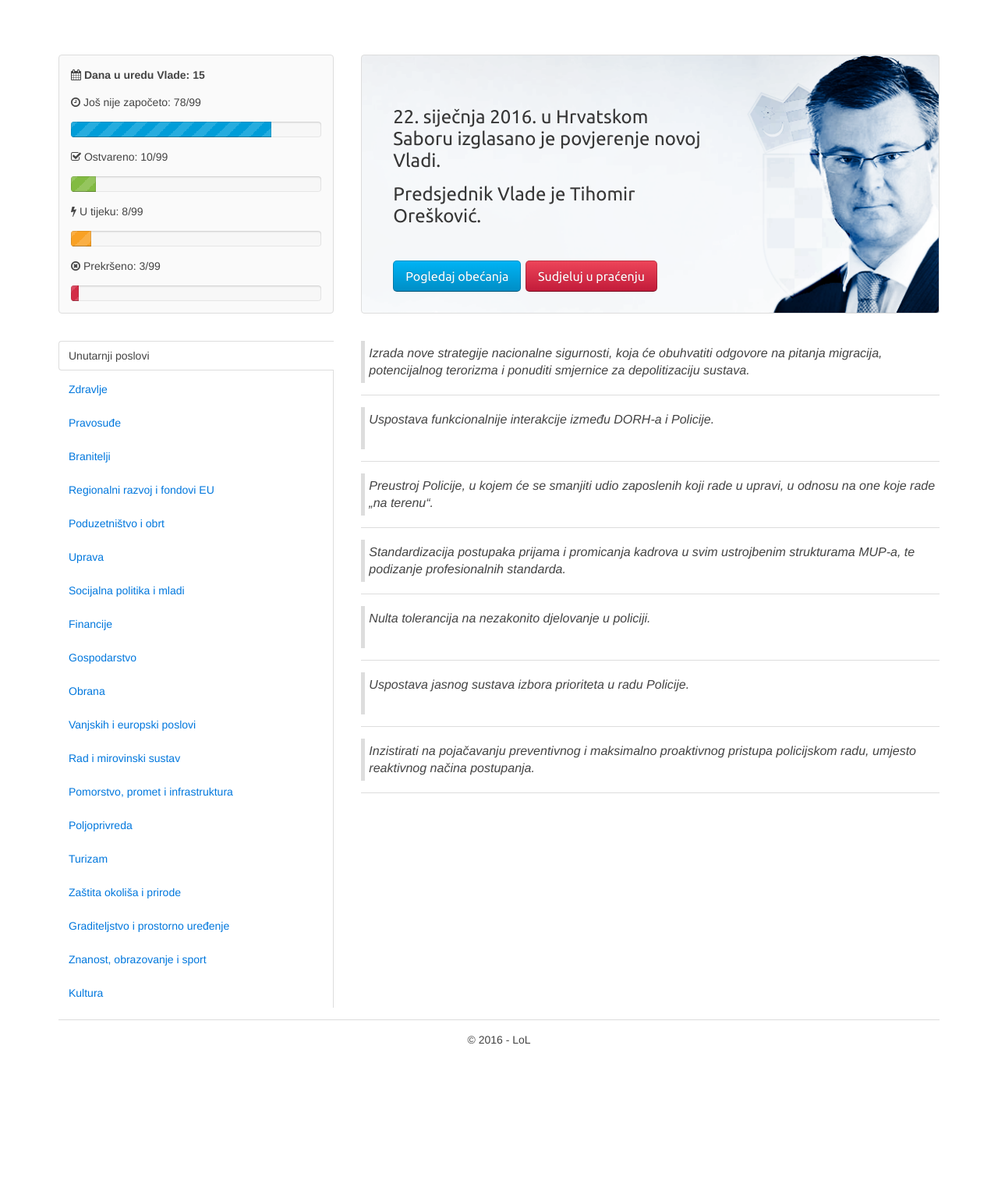
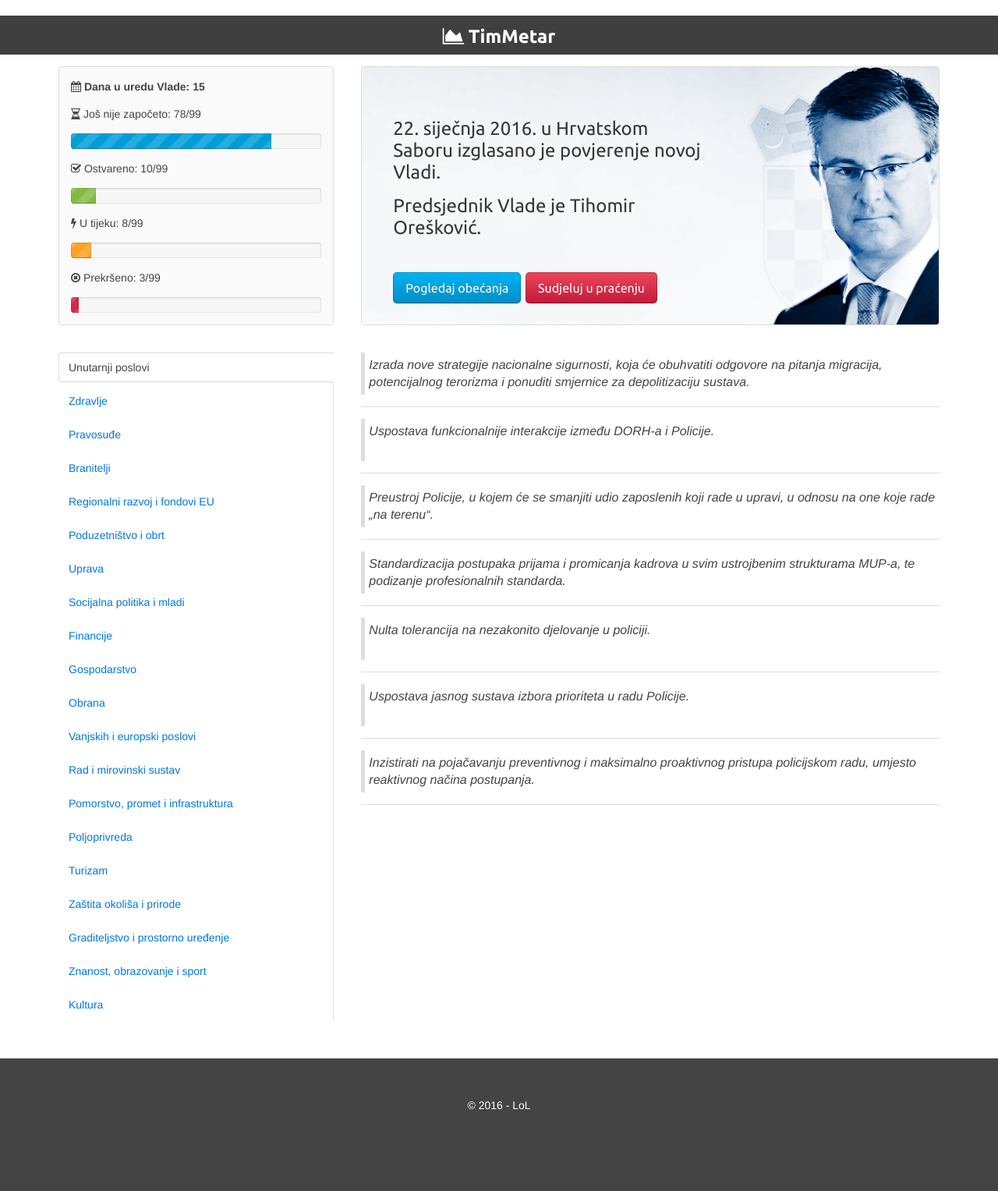
Before and after one commit to rLoka/timmetar, a Flask app: page / in a window 1280 px wide. Shown: the whole page at 78% size. Before the commit the page ends 1339 px from the top, so only its background shows below. Run offline with Flask 2, Linux system fonts and the light colour scheme; data comes from the database, SQL or seed files in the repository; some libraries are stand-ins or nearby versions.

Commit message:
Header, footer. Temporary database.

```diff
--- a/wsgi/database.py
+++ b/wsgi/database.py
@@ -15,7 +15,7 @@
         db.execute("UPDATE obecanje SET utijeku = utijeku + 1 WHERE id = ?", (obecanje,))
     elif opcija == 3:
         db.execute("UPDATE obecanje SET prekrseno = prekrseno + 1 WHERE id = ?", (obecanje,))
-    db.commit()
+    #db.commit()
     return
 
 def dbPonovnoGlasaj(db, obecanje, staraopcija, opcija):
@@ -32,7 +32,7 @@
         db.execute("UPDATE obecanje SET utijeku = utijeku - 1 WHERE id = ?", (obecanje,))
     elif staraopcija == 3:
         db.execute("UPDATE obecanje SET prekrseno = prekrseno - 1 WHERE id = ?", (obecanje,))
-    db.commit()
+    #db.commit()
     return
 
 def dbObecanja(db):
--- a/wsgi/static/content/site.css
+++ b/wsgi/static/content/site.css
@@ -1,4 +1,4 @@
-@import url(https://fonts.googleapis.com/css?family=Ubuntu&subset=latin-ext);
+@import url(https://fonts.googleapis.com/css?family=Ubuntu:400,700&subset=latin,latin-ext);
 
 .introbox{
     background-image: url('/static/img/bg.png');
@@ -25,3 +25,26 @@
     cursor: pointer;
     background: #f5f5f5;
 }
+
+nav.navigation{
+    background-color: rgba(15,15,15,0.8);
+    width:100%;
+    height: 50px;
+}
+
+p#logo{
+    color:#fff;
+    margin-top: 15px;
+    font-family: 'Ubuntu', sans-serif;
+    font-weight: 700;
+    font-size:x-large;
+    display: inline-block;
+}
+
+footer{
+    padding-top: 50px;
+    padding-bottom: 50px;
+    color: white;
+    background-color: #444444;
+    width:100%;
+}
--- a/wsgi/templates/index.html
+++ b/wsgi/templates/index.html
@@ -5,7 +5,7 @@
     <div class="uk-width-1-3">
         <div class="uk-panel uk-panel-box overviewbox">
             <i class="uk-icon-calendar"></i><strong> Dana u uredu Vlade: 15</strong>
-            <p><i class="uk-icon-clock-o"></i> Još nije započeto: 78/99</p>
+            <p><i class="uk-icon-hourglass-2"></i> Još nije započeto: 78/99</p>
             <div class="uk-progress uk-progress-striped uk-active">
                 <div class="uk-progress-bar" style="width: 80%;"></div>
             </div>
--- a/wsgi/templates/layout.html
+++ b/wsgi/templates/layout.html
@@ -6,26 +6,33 @@
     <title>Timmetar | Praćenje rada Vlade</title>
     <link rel="stylesheet" type="text/css" href="/static/content/uikit.gradient.css" />
     <link rel="stylesheet" type="text/css" href="/static/content/components/progress.gradient.min.css" />
+    <link rel="stylesheet" type="text/css" href="/static/content/components/sticky.min.css" />
     <link rel="stylesheet" type="text/css" href="/static/content/site.css" />
     <script src="/static/scripts/jquery-1.10.2.js"></script>
     <script src="/static/scripts/uikit.min.js"></script>
+    <script src="/static/scripts/components/sticky.min.js"></script>
     <script src="/static/scripts/modernizr-2.6.2.js"></script>
     <script src='https://www.google.com/recaptcha/api.js'></script>
 </head>
 
 <body>
-    <div class="uk-container uk-container-center uk-margin-large-bottom uk-margin-large-top">
+    <nav data-uk-sticky class="navigation">
+        <center><p id="logo"><i class="uk-icon-area-chart"></i> TimMetar</p></center>
+    </nav>
+    <div class="uk-container uk-container-center uk-margin-large-bottom uk-margin-top">
         <!--nav-->
         <div class="container body-content">
             {% block content %}{% endblock %}
-            <hr />
-            <footer>
-                <center>
-                    <p>&copy; {{ year }} - LoL</p>
-                </center>
-            </footer>
         </div>
     </div>
+    <footer>
+            <div class="uk-container uk-container-center uk-text-center">
+                <p>&copy; {{ year }} - LoL</p>
+                <ul class="uk-subnav uk-subnav-line uk-flex-center">
+                    <li><a href="http://github.com/uikit/uikit">O projektu</a></li>
+                </ul>
+            </div>
+    </footer>
 
     <script src="/static/scripts/respond.js"></script>
     <script>
--- a/wsgi/timmetar.py
+++ b/wsgi/timmetar.py
@@ -12,7 +12,9 @@
 
 #Spajanje na bazu
 db = sqlite3.connect('/var/lib/openshift/56b6313589f5cf50d7000001/app-root/runtime/repo/wsgi/timdb.db', check_same_thread=False)
+#db = sqlite3.connect('C://Users//Skywalker//Documents//testing//wsgi//timdb.db', check_same_thread=False)
 app.secret_key = 'GspIYzGXABPOgAQnmSGxllPRxMhcCmLlZePTQtLehCcowXcvAstLFLHYNKmstRmDGFANwiGolBidnMadrGahdvZKZeiuPxQCYbgm'
+
 
 app.config['RECAPTCHA_SITE_KEY'] = "6Lc4hxcTAAAAANwUUi-bSCTRvNK3Hx0FOO0BA0gz"
 app.config['RECAPTCHA_SECRET_KEY'] = "6Lc4hxcTAAAAAPRQRHL78EXUS9_PBGyHguebPVgD"
```
